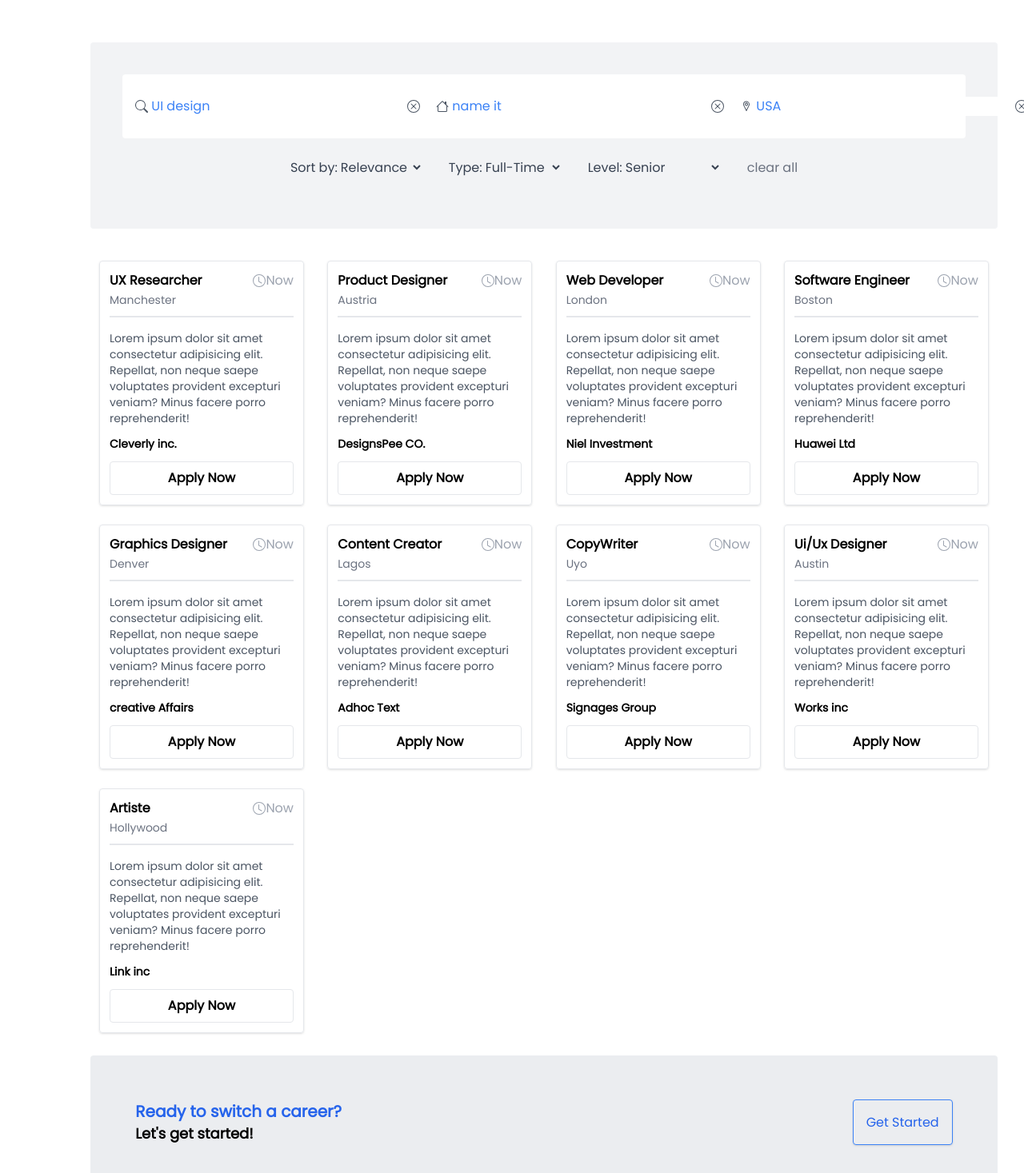
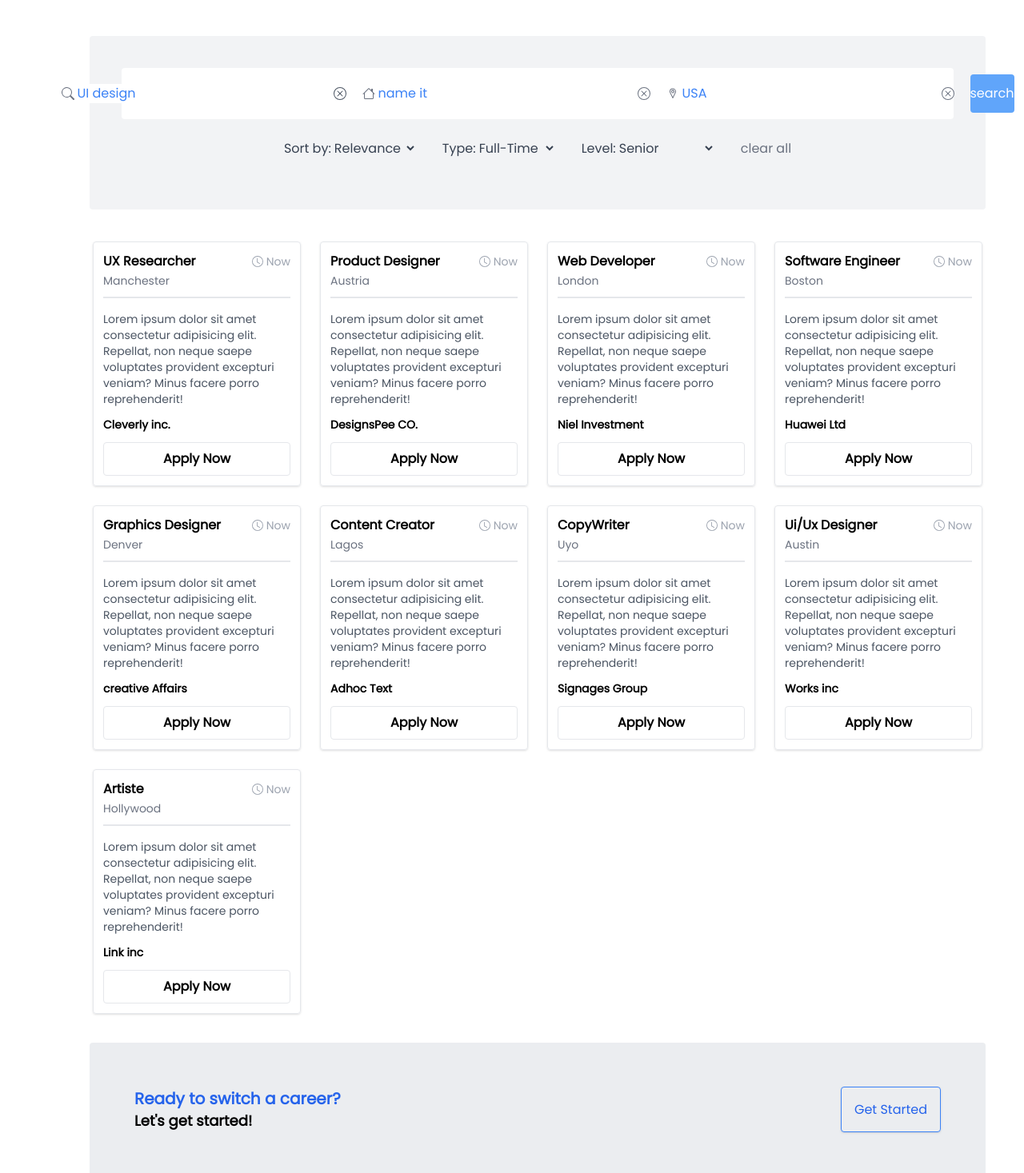
Before and after one commit to cleverAkanimoh/tailwind-learning-project, a React (Vite) app: page / in a window 1280 px wide. Shown: the part 63-1530 px from the top of the page at 80% size. Built offline with nearby package versions, Linux system fonts and the light colour scheme.

Commit message:
modified 5 files

```diff
--- a/src/App.jsx
+++ b/src/App.jsx
@@ -4,8 +4,8 @@ import NavBar from "./Components/NavBar";
 
 export default function () {
   return (
-    <main className="grid place-items-center">
-      <div>
+    <main className="grid place-items-center w-full">
+      <div className="w-full">
         <NavBar />
         <MiddleContent />
         <Footer />
--- a/src/Components/Footer.jsx
+++ b/src/Components/Footer.jsx
@@ -2,7 +2,7 @@ import { FaInstagram, FaFacebook, FaTwitter } from "react-icons/fa"
 
 export default function () {
   return (
-    <footer className="w-full border grid place-items-center p-2 sm:pt-6 sm:pb-6 text-blue-300 text-sm">
+    <footer className="w-full grid place-items-center p-1 sm:pt-6 sm:pb-6 text-blue-300 text-sm">
       <div className="w-full md:w-11/12 xl:w-10/12 bg-blue-800 rounded grid grid-cols-1 sm:grid-cols-2 md:grid-cols-3 lg:grid-cols-4 xl:grid-cols-5 p-8">
         <div className="m-3">
           <h3 className="mb-2 lg:text-3
--- a/src/Components/SearchForm.jsx
+++ b/src/Components/SearchForm.jsx
@@ -26,10 +26,10 @@ export default function () {
 	}
 
 	return (
-		<article className="w-full mt-4 lg:p-10 p-5 bg-gray-200 bg-opacity-50 rounded">
-			<div className="bg-white bg-opacity-25 lg:justify-between p-3 md:p-3 lg:p-4 md:flex-row flex flex-col items-center justify-center rounded">
+		<article className="w-full mt-2 lg:p-10 p-5 bg-gray-200 bg-opacity-50 rounded">
+			<div className="bg-white bg-opacity-25 p-2 md:flex-row flex flex-col items-center justify-center rounded">
 				<div className="flex items-center mb-4 md:mb-0 md:mr-5">
-					<BsSearch className=" text-gray-600" />
+					<BsSearch className="text-gray-500" />
 					<input
 						type="text"
 						className="border-none ml-1 mr-1 text-blue-500 rounded"
@@ -44,7 +44,7 @@ export default function () {
 				</div>
 
 				<div className="flex items-center mb-4 md:mb-0 md:mr-5">
-					<BsHouse className=" text-gray-600" />
+					<BsHouse className=" text-gray-500" />
 					<input
 						type="text"
 						className="border-none ml-1 mr-2 text-blue-500"
@@ -56,14 +56,14 @@ export default function () {
 					<button
 						onClick={clearAllInputValue}
 						id="country"
-						className="cursor-pointer text-gray-600"
+						className="cursor-pointer text-gray-500"
 					>
 						<BsXCircle />
 					</button>
 				</div>
 
 				<div className="flex items-center mb-4 md:mb-0 md:mr-5">
-					<VscLocation className=" text-gray-600" />
+					<VscLocation className=" text-gray-500" />
 					<input
 						type="text"
 						className="border-none ml-1 mr-2 text-blue-500"
@@ -75,7 +75,7 @@ export default function () {
 					<button
 						onClick={clearAllInputValue}
 						id="location"
-						className="cursor-pointer text-gray-600">
+						className="cursor-pointer text-gray-500">
 						<BsXCircle />
 					</button>
 				</div>
--- a/src/Components/availableWorks.jsx
+++ b/src/Components/availableWorks.jsx
@@ -1,18 +1,18 @@
 import { BsClock } from "react-icons/bs"
 export default function ({ works }) {
     return (
-        <article className="w-full p-2 pt-5 mt-5 mb-5 grid-cols-1 sm:grid-cols-2 md:grid-cols-3 xl:grid-cols-4 grid gap-6 place-items-center">
+        <article className="w-full p-1 pt-5 mt-5 mb-5 grid-cols-1 sm:grid-cols-2 md:grid-cols-3 lg:grid-cols-4 grid gap-6 place-items-center">
             {
                 works.map(work => {
                     const { id, title, location, desc, companyName, url } = work;
 
                     return (
-                        <div key={id} className="w-full md:w-64 border p-3 rounded shadow">
+                        <div key={id} className="w-full border p-3 rounded shadow">
                             <div className="border-b-2 pb-2 mb-2">
                                 <div className="flex justify-between items-center">
                                     <h2 className="font-extrabold text-black">{title}</h2>
-                                    <span className="flex items-center text-gray-400">
-                                        <BsClock />Now
+                                    <span className="flex items-center text-sm text-gray-400">
+                                        <BsClock />&nbsp;Now
                                     </span>
                                 </div>
                                 <span className="font-thin text-sm text-gray-500">{location}</span>
@@ -21,7 +21,7 @@ export default function ({ works }) {
                             <div className="flex flex-col">
                                 <p className="text-sm text-gray-600 mb-3 mt-2">{desc}</p>
                                 <span className="font-extrabold text-sm mb-3">{companyName}</span>
-                                <a href={url} className="border rounded font-extrabold grid place-items-center p-2">Apply Now</a>
+                                <a href={url} className="hover:shadow border rounded font-extrabold grid place-items-center p-2">Apply Now</a>
                             </div>
                         </div>
                     )
--- a/src/Components/switchCareer.jsx
+++ b/src/Components/switchCareer.jsx
@@ -1,6 +1,6 @@
 export default function() {
     return (
-        <article className="w-full grid place-items-center">
+        <article className="w-full grid place-items-center mb-8 mt-8">
             <div className="w-full bg-gray-200 bg-opacity-75 p-5 md:p-14 flex flex-col md:flex-row md:justify-between sm:w-full lg:w-full items-center justify-center rounded">
                 <div>
                     <h2 className="font-extrabold sm:text-lg md:text-xl text-blue-600">Ready to switch a career?</h2>
```
